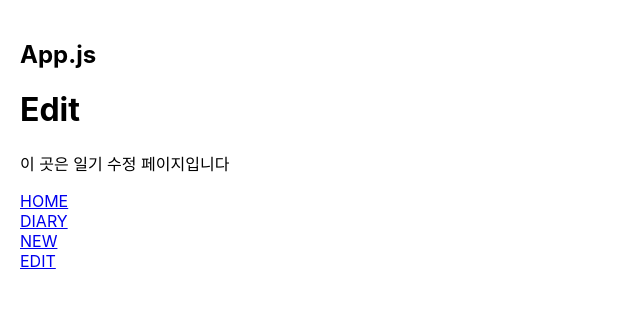
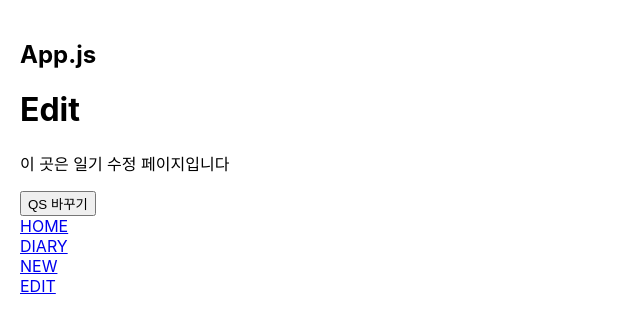
Before and after one commit to InkyDChoyee/React, a React (Create React App) app in the folder emotion_diary/: page /edit in a window 1280 px wide. Shown: the top 330 px of the page, without its empty margins (0-640 px from the left). Built offline with nearby package versions, Linux system fonts and the light colour scheme.

Commit message:
Feat: query_string_searchParams

```diff
--- a/emotion_diary/src/pages/Edit.js
+++ b/emotion_diary/src/pages/Edit.js
@@ -1,8 +1,24 @@
+import { useSearchParams } from "react-router-dom";
+
 const Edit = () => {
+  // Query String 꺼내서 사용하기 = 비구조화 할당으로 사용
+  // useSearchParams() = query string을 처리하는 custom hook
+  const [searchParams, setSearchParams] = useSearchParams();
+
+  const id = searchParams.get("id");
+  console.log("id: ", id);
+
+  const mode = searchParams.get("mode");
+  console.log("mode: ", mode);
+
   return (
     <div>
       <h1>Edit</h1>
       <p>이 곳은 일기 수정 페이지입니다</p>
+      {/* setSearchParams를 바꾸는 버튼(객체를 전달한다) */}
+      <button onClick={() => setSearchParams({ who: "name" })}>
+        QS 바꾸기
+      </button>
     </div>
   );
 };
```
